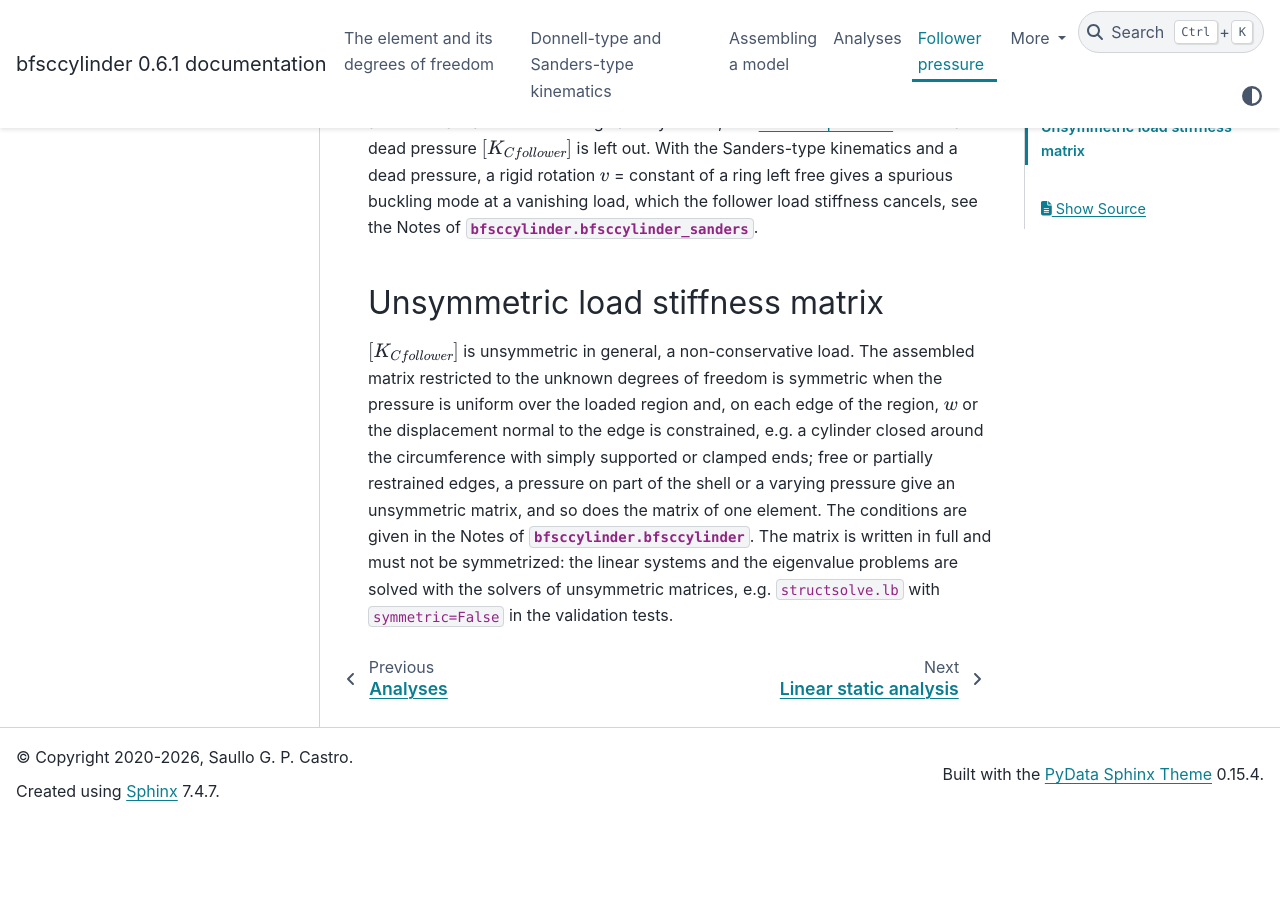
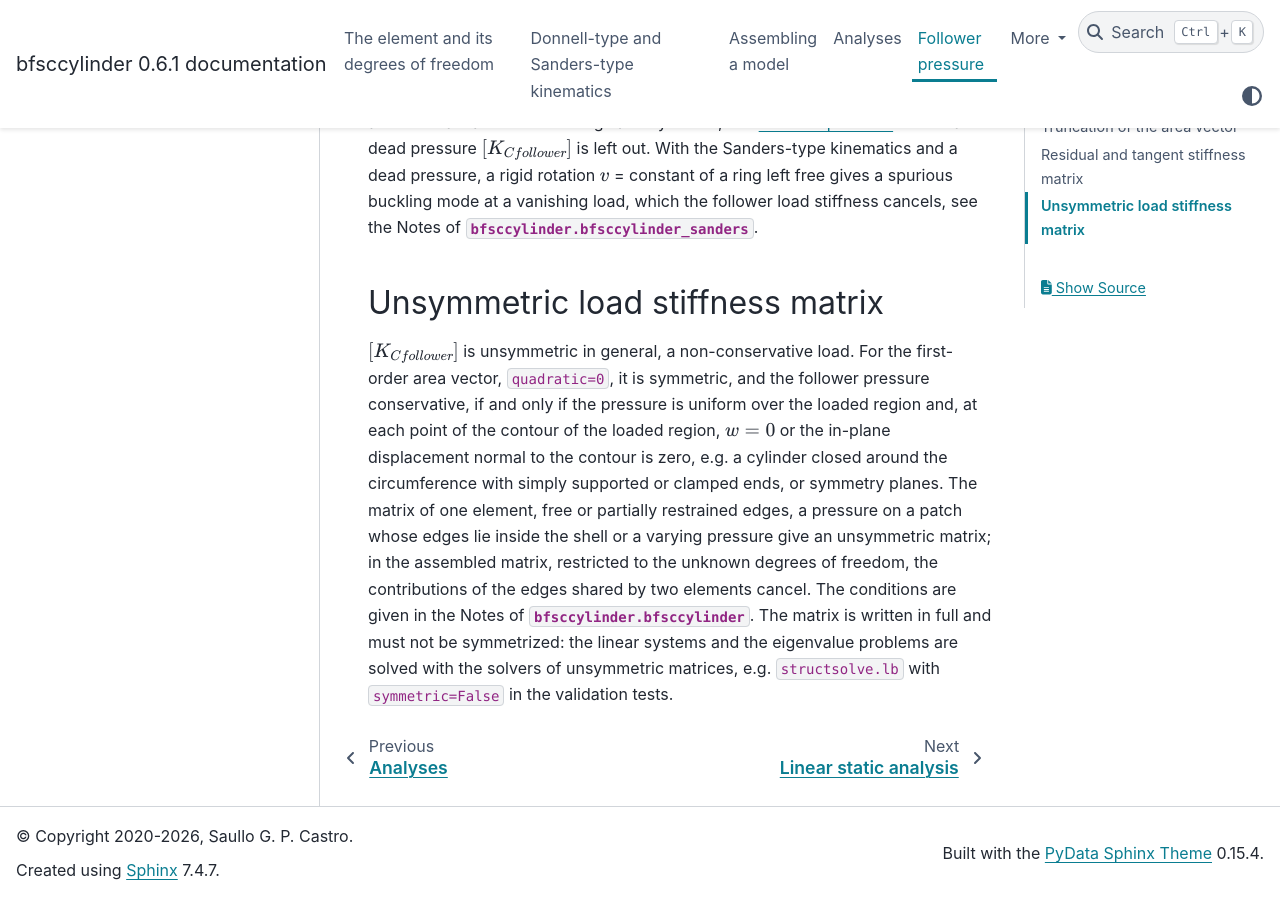
Before and after one commit to saullocastro/bfsccylinder, a Sphinx documentation site: the page built from doc/source/follower_pressure.rst, in a window 1280 px wide and 900 px high, scrolled down 1876 px. Built offline with Sphinx 7.4.7 and the PyData theme 0.15.4, drawn with Linux system fonts in a browser that asks for light colours; the version number is read from the project's files by our own code; before the commit the page ends 2696 px from its top, so only the background shows below that.

Commit message:
DOC: symmetry of the follower load stiffness as in the book

```diff
--- a/doc/source/follower_pressure.rst
+++ b/doc/source/follower_pressure.rst
@@ -95,14 +95,17 @@ vanishing load, which the follower load stiffness cancels, see the Notes of
 Unsymmetric load stiffness matrix
 ---------------------------------
 
-`[K_{Cfollower}]` is unsymmetric in general, a non-conservative load. The
-assembled matrix restricted to the unknown degrees of freedom is symmetric
-when the pressure is uniform over the loaded region and, on each edge of
-the region, `w` or the displacement normal to the edge is constrained, e.g.
-a cylinder closed around the circumference with simply supported or
-clamped ends; free or partially restrained edges, a pressure on part of the
-shell or a varying pressure give an unsymmetric matrix, and so does the
-matrix of one element. The conditions are given in the Notes of
+`[K_{Cfollower}]` is unsymmetric in general, a non-conservative load. For
+the first-order area vector, ``quadratic=0``, it is symmetric, and the
+follower pressure conservative, if and only if the pressure is uniform
+over the loaded region and, at each point of the contour of the loaded
+region, `w = 0` or the in-plane displacement normal to the contour is
+zero, e.g. a cylinder closed around the circumference with simply
+supported or clamped ends, or symmetry planes. The matrix of one element,
+free or partially restrained edges, a pressure on a patch whose edges lie
+inside the shell or a varying pressure give an unsymmetric matrix; in the
+assembled matrix, restricted to the unknown degrees of freedom, the
+contributions of the edges shared by two elements cancel. The conditions are given in the Notes of
 :mod:`bfsccylinder.bfsccylinder`. The matrix is written in full and must not
 be symmetrized: the linear systems and the eigenvalue problems are solved
 with the solvers of unsymmetric matrices, e.g. ``structsolve.lb`` with
```
Also changed, not shown: 1 other file.
